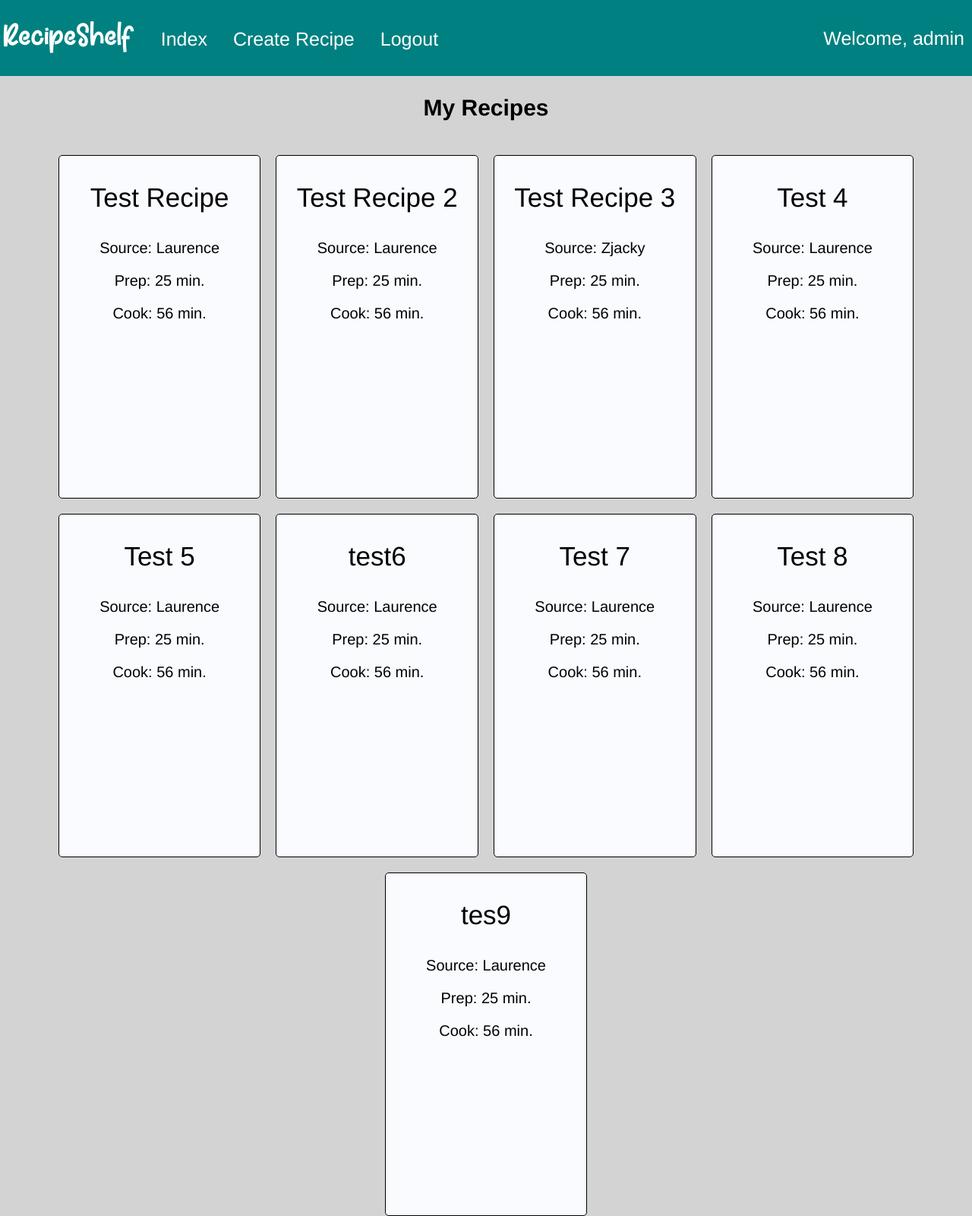
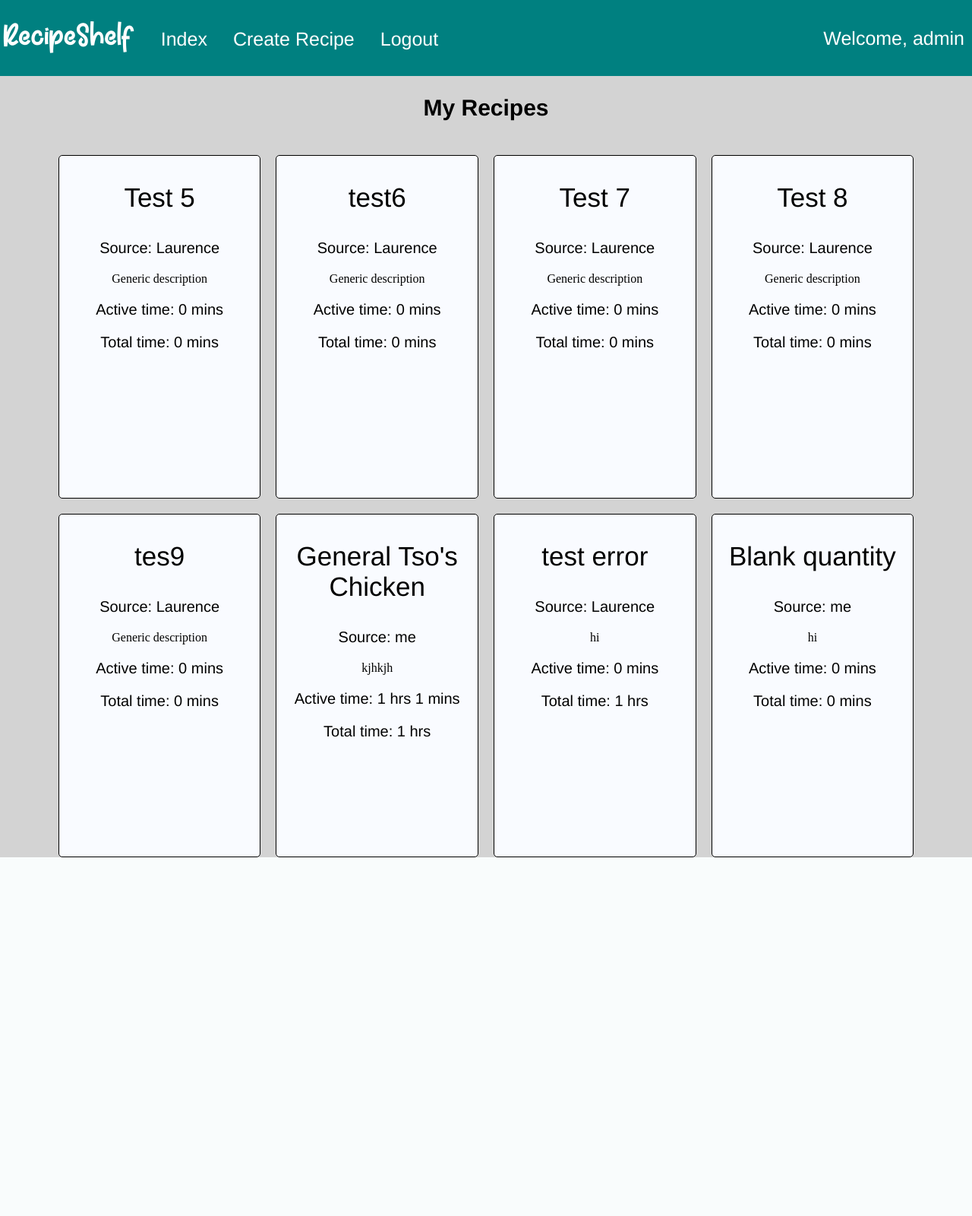
Before and after one commit to L-E-Freeman/RecipeShelf, a Django app: page /recipes/index in a window 1280 px wide. Shown: the whole page at 76% size. After the commit the page ends 1128 px from the top, so only its background shows below. Run offline with Django 3.2, Linux system fonts and the light colour scheme; a user stored in the database is signed in; data comes from the database, SQL or seed files in the repository.

Commit message:
Delete functionality added. A few bug fixes and styling changes. Recipe descriptions and timings added.

```diff
--- a/recipes/models.py
+++ b/recipes/models.py
@@ -8,11 +8,18 @@
         on_delete=models.CASCADE,
         related_name= 'recipe',
         null=True)
+
     recipe_name = models.CharField(max_length=50)
     source = models.CharField(max_length=50)
-    prep_time = models.DurationField()
-    cooking_time = models.DurationField()
     servings = models.IntegerField()
+
+    active_time_hours = models.IntegerField(default=0)
+    active_time_minutes = models.IntegerField(default=0)
+
+    total_time_hours = models.IntegerField(default=0)
+    total_time_minutes = models.IntegerField(default=0)
+
+    recipe_description = models.TextField(max_length=200)
 
     # Displays the object as the recipe name.
     def __str__(self):
--- a/recipes/templates/recipes/create_recipe.html
+++ b/recipes/templates/recipes/create_recipe.html
@@ -11,6 +11,7 @@
         {% csrf_token %}
 
         <h1>Recipe Information</h1>
+        <hr>
 
         {% if error_message %}
         <strong>{{ error_message }}</strong>
--- a/recipes/templates/recipes/recipe_index.html
+++ b/recipes/templates/recipes/recipe_index.html
@@ -2,7 +2,6 @@
 
 {% block content %}
 
-{% load recipes_extras %}
 {% load static %}
 
 <link rel="stylesheet" type="text/css" href="{% static 'recipes/recipe_index_style.css' %}">
@@ -16,8 +15,23 @@
         <div class=recipebox onclick='location.href="{% url 'recipes:display_recipe' recipe.id %}";' style="cursor:pointer;">
             <p id=recipename>{{recipe.recipe_name}}</p>
             <p id=recipesource>Source: {{recipe.source}}</p>
-            <p class=recipetimings>Prep: {{ recipe.prep_time | duration }}</p>
-            <p class=recipetimings>Cook: {{ recipe.cooking_time | duration }}</p>
+            <p id=recipedesc>{{recipe.recipe_description}}</p>
+            <p class=recipetimings>
+                {% if recipe.active_time_hours == 0 %}
+	                Active time: {{recipe.active_time_minutes}} mins
+                {% elif recipe.active_time_minutes == 0 %}
+	                Active time: {{recipe.active_time_hours}} hrs
+                {% else %}
+                    Active time: {{recipe.active_time_hours}} hrs {{recipe.active_time_minutes}} mins
+                {% endif %}</p>
+            <p class=recipetimings>
+                {% if recipe.total_time_hours == 0 %}
+	                Total time: {{recipe.total_time_minutes}} mins
+                {% elif recipe.total_time_minutes == 0 %}
+                    Total time: {{recipe.total_time_hours}} hrs
+                {% else %}
+                    Total time: {{recipe.total_time_hours}} hrs {{recipe.total_time_minutes}} mins
+                {% endif %}</p>
         </div>
     {% endfor %}
 </div>
--- a/recipes/templatetags/recipes_extras.py
+++ /dev/null
@@ -1,19 +0,0 @@
-from django import template
-
-# To be a valid tag library, module must contain a module-level variable named
-# register that is a template.Library instance, in which all the tags and
-# filters are registered.
-register = template.Library()
-
-
-@register.filter
-def duration(td):
-
-    total_seconds = int(td.total_seconds())
-    hours = total_seconds // 3600
-    minutes = (total_seconds % 3600) // 60
-
-    if hours > 0:
-        return '{} hr. {} min.'.format(hours, minutes)
-    else:
-        return '{} min.'.format(minutes)
--- a/recipes/urls.py
+++ b/recipes/urls.py
@@ -44,6 +44,10 @@
         views.edit_recipe,
         name = 'edit_recipe'),
     path(
+        'delete_recipe/<int:recipecard_id>',
+        views.delete_recipe,
+        name = 'delete_recipe'),
+    path(
         'edit_submitted/<int:recipecard_id>',
         views.edit_submitted,
         name = 'edit_submitted'),
--- a/recipes/views.py
+++ b/recipes/views.py
@@ -41,26 +41,32 @@
             recipe_card = form.save()
             iformset = IngredientFormSet(request.POST, instance = recipe_card)
             mformset = MethodFormSet(request.POST, instance = recipe_card)
-            for iform in iformset:
-                print(iform.as_table())
             if form.is_valid() and iformset.is_valid() and mformset.is_valid():
                 iformset.save()
                 mformset.save()
                 # Redirect to successful submission page.
                 return HttpResponseRedirect(reverse('recipes:recipe_submitted'))
             else:
+                if form.is_valid == False:
+                    error = "Recipe information is invalid."
+                elif iformset.is_valid() == False:
+                    error = "Ingredients form is invalid."
+                elif mformset.is_valid() == False:
+                    error = "Methods form is invalid."
                 # Delete previously saved recipe card object.
                 recipe_card.delete()
                 # Rerender the form with an error message letting the user know
-                # a form isn't valid.
-                form = RecipeForm()
-                iformset = IngredientFormSet()
-                mformset = MethodFormSet()
+                # which form isn't valid. request.POST or None redisplays
+                # the data the user has already entered so it does not have to
+                # be filled in again.
+                form = RecipeForm(request.POST or None)
+                iformset = IngredientFormSet(request.POST or None)
+                mformset = MethodFormSet(request.POST or None)
                 return render(request, 'recipes/create_recipe.html', {
                     'form':form,
                     'iformset':iformset,
                     'mformset':mformset,
-                    'error_message': "Oops! A form isn't valid."})
+                    'error_message': error})
         else:
             form = RecipeForm()
             iformset = IngredientFormSet()
@@ -81,12 +87,17 @@
     recipe = get_object_or_404(RecipeCard, pk = recipecard_id)
     # Define the data for the initial population of the form with the data
     # already included in the object.
+
     data = {
         'recipe_name':recipe.recipe_name,
         'source':recipe.source,
-        'prep_time':recipe.prep_time,
-        'cooking_time':recipe.cooking_time,
-        'servings':recipe.servings}
+        'active_time_hours':recipe.active_time_hours,
+        'active_time_minutes':recipe.active_time_minutes,
+        'total_time_hours': recipe.total_time_hours,
+        'total_time_minutes':recipe.total_time_minutes,
+        'servings':recipe.servings,
+        'recipe_description':recipe.recipe_description}
+
     form = RecipeForm(initial = data)
     # Pass instance parameters to formsets.
     iformset= IngredientFormSet(instance = recipe)
@@ -112,6 +123,14 @@
         # a form field which has text in.
         else:
             return HttpResponse("One of the forms was invalid.")
+
+@login_required
+def delete_recipe(request, recipecard_id):
+    recipe = get_object_or_404(RecipeCard, pk=recipecard_id)
+    if recipe.user == request.user:
+        recipe.delete()
+        return HttpResponseRedirect(reverse('recipes:index'))
+
 
 def recipe_submitted(request):
     """Redirect page the user sees once a new recipe has been submitted"""
```
Also changed, not shown: recipes/static/recipes/create_recipe_style.css (+10 -2 lines), recipes/templates/recipes/display_recipe.html (+5 -5 lines), db.sqlite3, recipes/migrations/0009_auto_20210914_2007.py (added), recipes/migrations/0010_recipecard_recipe_description.py (added), recipes/migrations/0011_alter_ingredient_quantity.py (added), recipes/migrations/0012_alter_ingredient_quantity.py (added), recipes/templatetags/__init__.py (deleted).
